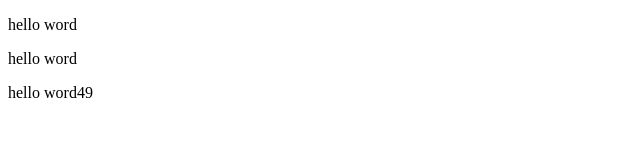
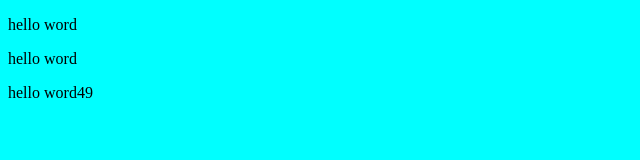
Before and after one commit to vicky-lhh/49, a plain HTML site: page index.html in a window 1280 px wide. Shown: the whole page, without its empty margins (0-640 px from the left). Drawn offline with Linux system fonts and the light colour scheme.

Commit message:
功能啊a

```diff
--- /dev/null
+++ b/index.css
@@ -0,0 +1,3 @@
+body{
+    background-color: aqua;
+}
--- a/index.html
+++ b/index.html
@@ -4,6 +4,7 @@
     <meta charset="UTF-8">
     <meta name="viewport" content="width=device-width, initial-scale=1.0">
     <title>Document</title>
+    <link rel="stylesheet" href="index.css">
 </head>
 <body>
     <p>hello word</p>
```
